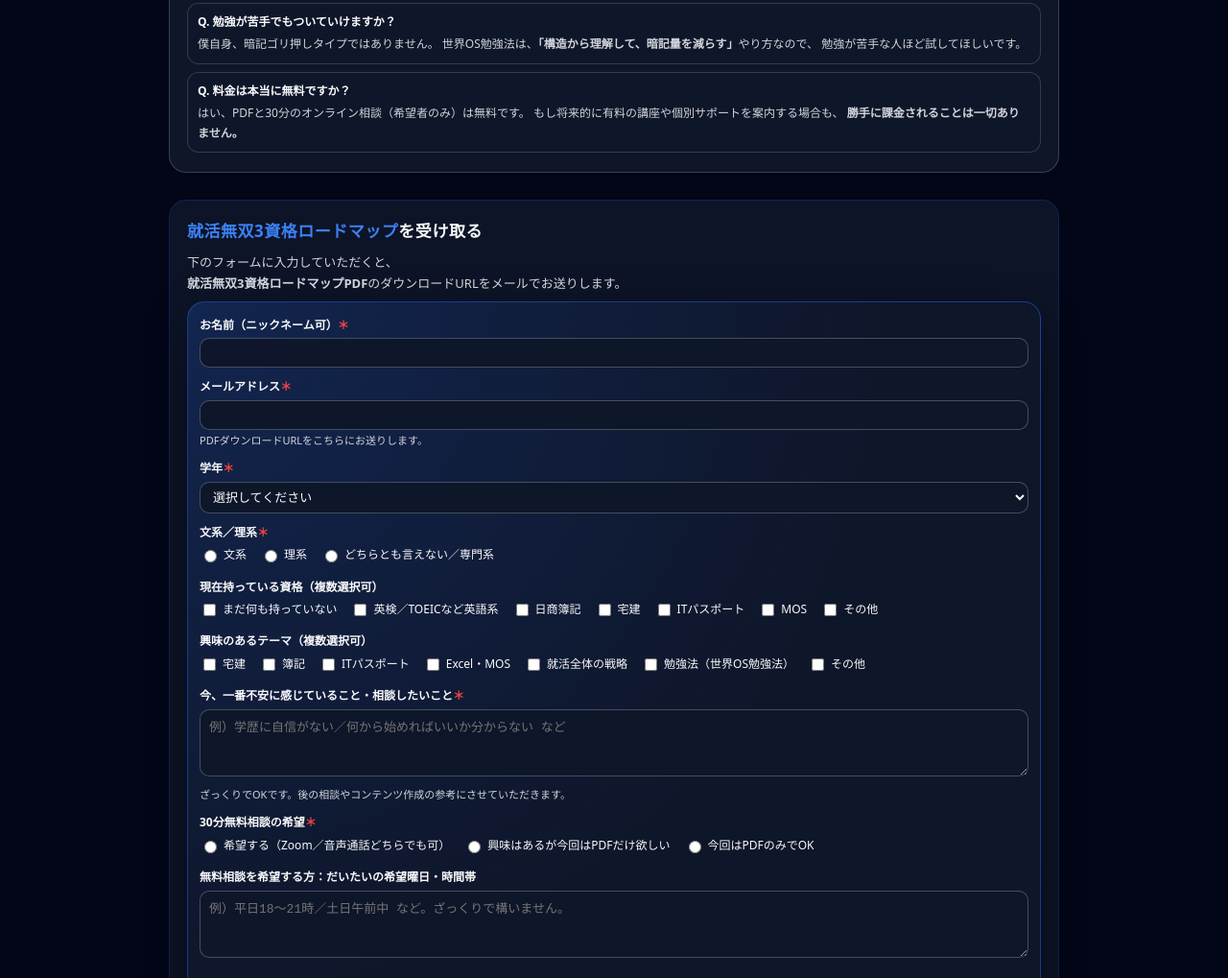
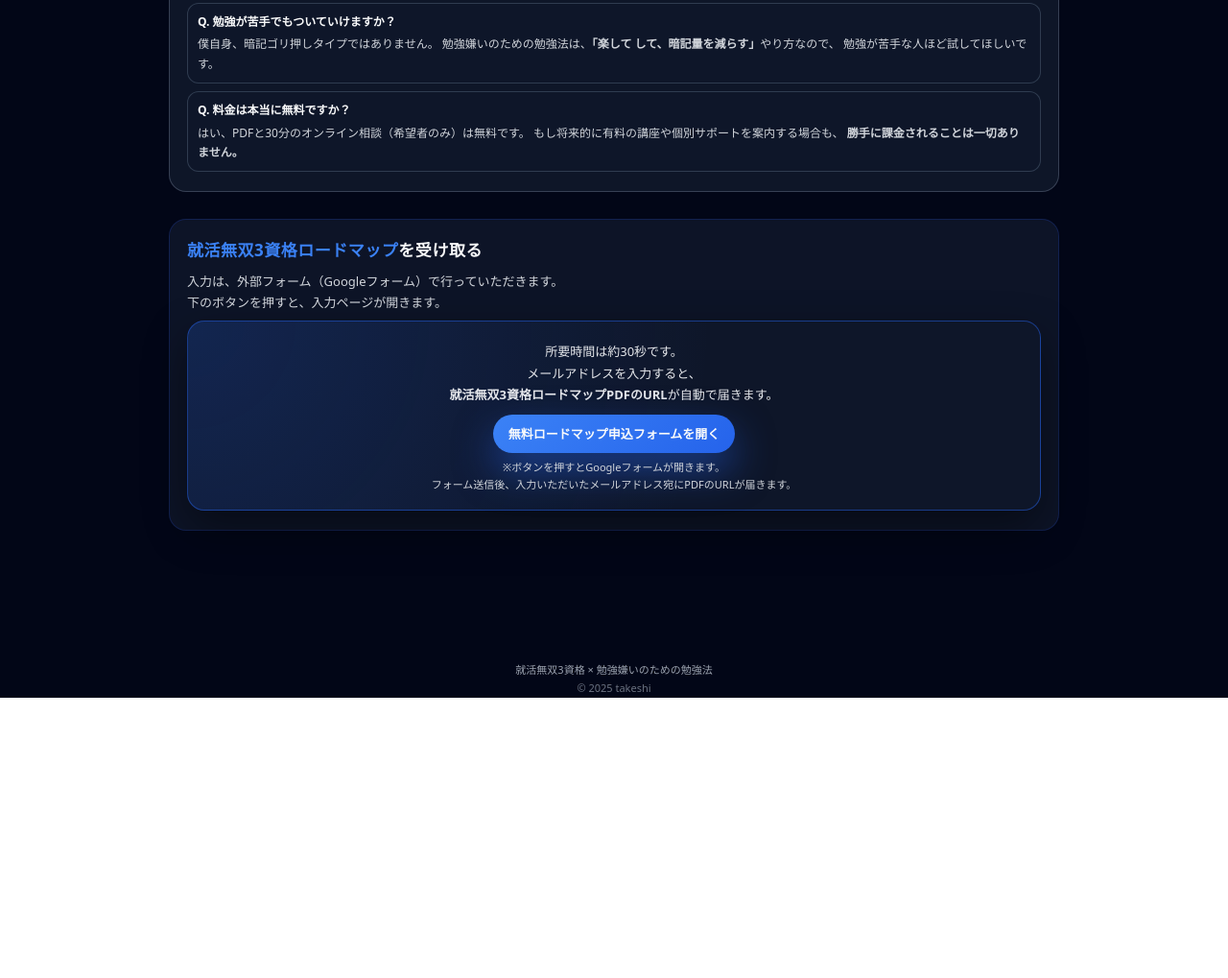
Before and after one commit to reiwabushi/syukatsumusou, a plain HTML site: page index.html in a window 1280 px wide. Shown: the part 2519-3538 px from the top of the page at 96% size. After the commit the page ends 3246 px from the top, so only its background shows below. Drawn offline with Linux system fonts and the light colour scheme.

Commit message:
Add files via upload

```diff
--- a/index.html
+++ b/index.html
@@ -593,7 +593,7 @@
 
       <p>
         これらを「バラバラの資格」として暗記で取ろうとすると、途中で挫折します。
-        逆に、<strong>「世界OS」＝共通の構造</strong>から理解して、
+        逆に、<strong>楽して</strong>から理解して、
         <strong>一枚のマップの上に3資格を載せていく</strong>と、負担が一気に下がります。
       </p>
 
@@ -626,7 +626,7 @@
           </ul>
           <p>
             「工学 × IT × 会計・税金 × 法律」を全部またいできた結果、<br />
-            <strong>勉強も仕事も「OS（構造）から入ると全部つながる」</strong>という感覚を掴みました。
+            <strong>勉強も仕事も「楽な努力から入ると意外と頑張れる」</strong>という感覚を掴みました。
           </p>
           <p>
             この感覚を、<strong>大学生の就活と資格勉強にそのまま応用したのが「就活無双3資格 × 世界OS勉強法」</strong>です。
@@ -661,7 +661,7 @@
           <li>文系／理系／既卒ごとのおすすめ資格の組み合わせ</li>
           <li>宅建／簿記／ITパスを「どの順番で」取るのがコスパ良いか</li>
           <li>1週間あたりの勉強時間の目安と、スケジュール例</li>
-          <li>世界OS勉強法の超入門（暗記を減らす考え方）</li>
+          <li>勉強嫌いのための勉強法の超入門（暗記を減らす考え方）</li>
         </ul>
       </div>
 
@@ -711,7 +711,8 @@
         <div class="faq-q">Q. 勉強が苦手でもついていけますか？</div>
         <div class="faq-a">
           僕自身、暗記ゴリ押しタイプではありません。
-          世界OS勉強法は、<strong>「構造から理解して、暗記量を減らす」</strong>やり方なので、
+          勉強嫌いのための勉強法は、<strong>「楽して
+          して、暗記量を減らす」</strong>やり方なので、
           勉強が苦手な人ほど試してほしいです。
         </div>
       </div>
@@ -726,122 +727,41 @@
       </div>
     </section>
 
-    <!-- SECTION: FORM -->
 <section id="form">
   <h2><span>就活無双3資格ロードマップ</span>を受け取る</h2>
   <p>
-        下のフォームに入力していただくと、<br />
-        <strong>就活無双3資格ロードマップPDF</strong>のダウンロードURLをメールでお送りします。
+    入力は、外部フォーム（Googleフォーム）で行っていただきます。<br />
+    下のボタンを押すと、入力ページが開きます。
   </p>
 
-      <div class="form-card">
-        <!-- ▼ ここをあなたが使うフォームサービスのURLに差し替えてください ▼ -->
-        <form
-          action="https://example.com/your-form-endpoint"
-          method="post"
+  <div class="form-card" style="text-align:center;">
+    <p style="font-size:13px; color:#e5e7eb; margin-bottom:10px;">
+      所要時間は約30秒です。<br />
+      メールアドレスを入力すると、<br />
+      <strong>就活無双3資格ロードマップPDFのURL</strong>が自動で届きます。
+    </p>
+
+    <a
+      class="btn-primary"
+      href="https://docs.google.com/forms/d/e/1FAIpQLSfHI7AZ2NFN300IX7qFQP0EF0247qYhZ-8vltdAR_wiLolRbQ/viewform?usp=publish-editor"
+      target="_blank"
+      rel="noopener noreferrer"
     >
-          <div class="form-row">
-            <label for="name">お名前（ニックネーム可）<span style="color: var(--danger);">＊</span></label>
-            <input type="text" id="name" name="name" required />
-          </div>
+      無料ロードマップ申込フォームを開く
+    </a>
 
-          <div class="form-row">
-            <label for="email">メールアドレス<span style="color: var(--danger);">＊</span></label>
-            <input type="email" id="email" name="email" required />
-            <small>PDFダウンロードURLをこちらにお送りします。</small>
-          </div>
-
-          <div class="form-row">
-            <label for="grade">学年<span style="color: var(--danger);">＊</span></label>
-            <select id="grade" name="grade" required>
-              <option value="">選択してください</option>
-              <option value="1">大学1年</option>
-              <option value="2">大学2年</option>
-              <option value="3">大学3年</option>
-              <option value="4">大学4年</option>
-              <option value="m">大学院生</option>
-              <option value="g">既卒／社会人</option>
-            </select>
-          </div>
-
-          <div class="form-row">
-            <label>文系／理系<span style="color: var(--danger);">＊</span></label>
-            <div class="options-group">
-              <label><input type="radio" name="field" value="文系" required />文系</label>
-              <label><input type="radio" name="field" value="理系" />理系</label>
-              <label><input type="radio" name="field" value="その他" />どちらとも言えない／専門系</label>
+    <div class="submit-hint">
+      ※ボタンを押すとGoogleフォームが開きます。<br />
+      フォーム送信後、入力いただいたメールアドレス宛にPDFのURLが届きます。
     </div>
   </div>
+</section>
 
-          <div class="form-row">
-            <label>現在持っている資格（複数選択可）</label>
-            <div class="options-group">
-              <label><input type="checkbox" name="qualifications" value="none" />まだ何も持っていない</label>
-              <label><input type="checkbox" name="qualifications" value="english" />英検／TOEICなど英語系</label>
-              <label><input type="checkbox" name="qualifications" value="boki" />日商簿記</label>
-              <label><input type="checkbox" name="qualifications" value="takken" />宅建</label>
-              <label><input type="checkbox" name="qualifications" value="itpass" />ITパスポート</label>
-              <label><input type="checkbox" name="qualifications" value="mos" />MOS</label>
-              <label><input type="checkbox" name="qualifications" value="other" />その他</label>
-            </div>
-          </div>
-
-          <div class="form-row">
-            <label>興味のあるテーマ（複数選択可）</label>
-            <div class="options-group">
-              <label><input type="checkbox" name="interests" value="takken" />宅建</label>
-              <label><input type="checkbox" name="interests" value="boki" />簿記</label>
-              <label><input type="checkbox" name="interests" value="itpass" />ITパスポート</label>
-              <label><input type="checkbox" name="interests" value="excel" />Excel・MOS</label>
-              <label><input type="checkbox" name="interests" value="career" />就活全体の戦略</label>
-              <label><input type="checkbox" name="interests" value="study" />勉強法（世界OS勉強法）</label>
-              <label><input type="checkbox" name="interests" value="other" />その他</label>
-            </div>
-          </div>
-
-          <div class="form-row">
-            <label for="concern">今、一番不安に感じていること・相談したいこと<span style="color: var(--danger);">＊</span></label>
-            <textarea id="concern" name="concern" required placeholder="例）学歴に自信がない／何から始めればいいか分からない など"></textarea>
-            <small>ざっくりでOKです。後の相談やコンテンツ作成の参考にさせていただきます。</small>
-          </div>
-
-          <div class="form-row">
-            <label>30分無料相談の希望<span style="color: var(--danger);">＊</span></label>
-            <div class="options-group">
-              <label><input type="radio" name="consult" value="希望する" required />希望する（Zoom／音声通話どちらでも可）</label>
-              <label><input type="radio" name="consult" value="興味あるが今回はPDFのみ" />興味はあるが今回はPDFだけ欲しい</label>
-              <label><input type="radio" name="consult" value="PDFのみ" />今回はPDFのみでOK</label>
-            </div>
-          </div>
-
-          <div class="form-row">
-            <label for="time">無料相談を希望する方：だいたいの希望曜日・時間帯</label>
-            <textarea id="time" name="time" placeholder="例）平日18〜21時／土日午前中 など。ざっくりで構いません。"></textarea>
-          </div>
-
-          <div class="form-row">
-            <label>このページをどこで知りましたか？</label>
-            <div class="options-group">
-              <label><input type="radio" name="source" value="tiktok" />TikTok</label>
-              <label><input type="radio" name="source" value="x" />X（Twitter）</label>
-              <label><input type="radio" name="source" value="friend" />友人の紹介</label>
-              <label><input type="radio" name="source" value="other" />その他</label>
-            </div>
-          </div>
-
-          <button type="submit" class="btn-submit">
-            無料ロードマップを受け取る
-          </button>
-          <div class="submit-hint">
-            ※送信後、入力いただいたメールアドレスにPDFのダウンロードURLを送付します。<br />
-            届かない場合は迷惑メールフォルダもご確認ください。
-          </div>
-        </form>
       </div>
     </section>
 
     <footer>
-      <span>就活無双3資格 × 世界OS勉強法</span><br />
+      <span>就活無双3資格 × 勉強嫌いのための勉強法</span><br />
       &copy; <!-- 年はご自由に変更してください --> 2025 takeshi
     </footer>
   </div>
```
Lines whose indentation alone changed are shown as unchanged.
